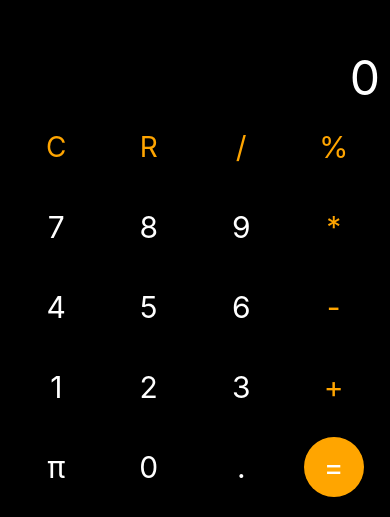
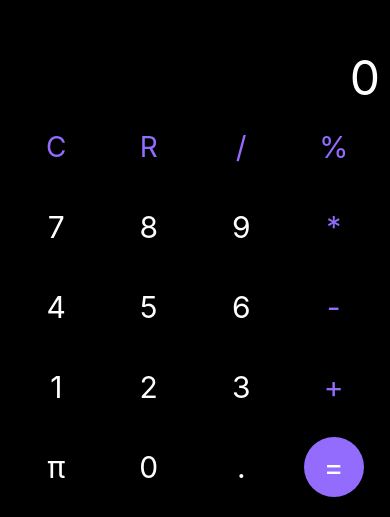
Before and after one commit to sahad0/Calculator_RN, a React Native app: screen / in a window 390 px wide. Shown: the part 327-844 px from the top of the page. Built offline with nearby package versions, Linux system fonts and the light colour scheme.

Commit message:
logo commit

```diff
--- a/App.tsx
+++ b/App.tsx
@@ -1,7 +1,7 @@
 
 import React, { useEffect, useState } from 'react';
-import { ScrollView, StyleSheet, Text, TouchableOpacity, View } from 'react-native';
-
+import { SafeAreaView, ScrollView, StyleSheet, Text, TouchableOpacity, View } from 'react-native';
+import RNBootSplash from 'react-native-bootsplash';
 
 function App(): JSX.Element {
 
@@ -10,7 +10,13 @@ function App(): JSX.Element {
   const [expression, setExpression] = useState('');
   const [operator,setOperator] = useState('');
 
+  useEffect(() => {
+    let x = setTimeout(() => {
+      RNBootSplash.hide({fade: true});
+    }, 1000);
 
+    return ()=> clearInterval(x);
+  }, []);
 
 
   const handleNumberPress = (num:string) => {
@@ -79,8 +85,8 @@ function App(): JSX.Element {
 
 
   return (
-    <View style={styles.container}>
-      <ScrollView style={styles.resultContainer} contentContainerStyle={{ flexGrow: 1, justifyContent: 'flex-end', alignItems: 'flex-end', }}>
+    <SafeAreaView style={styles.container}>
+      <ScrollView style={styles.resultContainer} contentContainerStyle={{ flexGrow: 1, justifyContent: 'flex-end', alignItems: 'flex-end',}}>
           <Text style={[styles.resultText]}>{expression===''?0:expression}</Text>
       </ScrollView>
       <View style={styles.buttonContainer}>
@@ -153,11 +159,11 @@ function App(): JSX.Element {
         <TouchableOpacity style={styles.button} onPress={() =>handleDecimalPress()}>
           <Text style={styles.buttonText}>.</Text>
         </TouchableOpacity>
-        <TouchableOpacity style={[styles.button,{backgroundColor:'orange'}]} onPress={() => handleEqualsPress()}>
+        <TouchableOpacity style={[styles.button,{backgroundColor:'#936CFE'}]} onPress={() => handleEqualsPress()}>
           <Text style={[styles.oButtonText,{color:"white"}]}>=</Text>
         </TouchableOpacity>
       </View>
-    </View>
+    </SafeAreaView>
       )
 
 }
@@ -203,7 +209,7 @@ const styles = StyleSheet.create({
   oButtonText: {
     fontSize: 30,
     padding:10,
-    color: 'orange',
+    color: '#936CFE',
   },
   clearButton: {
     backgroundColor: '#EB3B5A',
--- a/package.json
+++ b/package.json
@@ -11,7 +11,8 @@
   },
   "dependencies": {
     "react": "18.2.0",
-    "react-native": "0.71.7"
+    "react-native": "0.71.7",
+    "react-native-bootsplash": "^4.6.0"
   },
   "devDependencies": {
     "@babel/core": "^7.20.0",
```
Also changed, not shown: logo.png (added), 17 other files (tests, documents, lock files or other folders).
